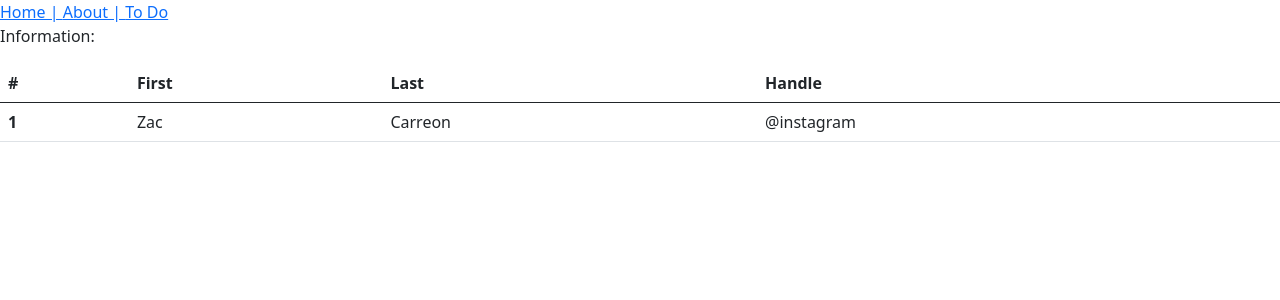
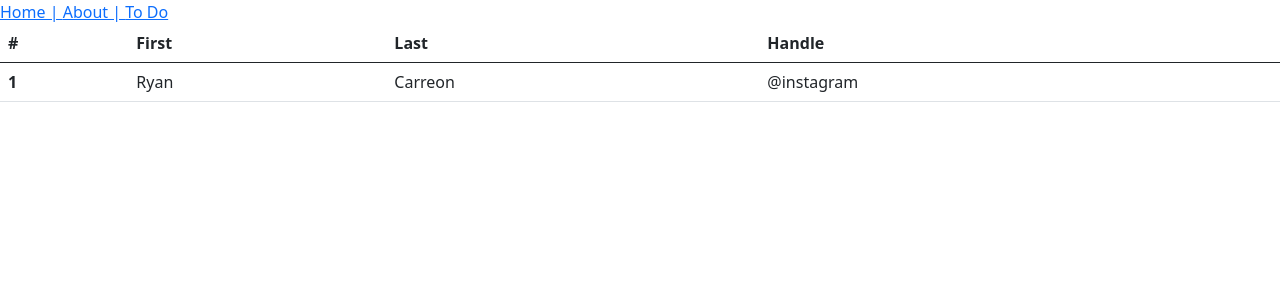
Before and after one commit to jzicc/Routing-Demo-2135-jzc, an Angular app: page /about in a window 1280 px wide. Shown: the top 300 px of the page. Built offline with nearby package versions, Linux system fonts and the light colour scheme.

Commit message:
1 file modified

```diff
--- a/src/app/about/about.component.html
+++ b/src/app/about/about.component.html
@@ -1,7 +1,5 @@
-<p>Information:</p>
-
 <table class="table">
-  <thead>
+  <thead class="thead-dark">
     <tr>
       <th scope="col">#</th>
       <th scope="col">First</th>
@@ -12,9 +10,11 @@
   <tbody>
     <tr>
       <th scope="row">1</th>
-      <td>Zac</td>
+      <td>Ryan</td>
       <td>Carreon</td>
       <td>@instagram</td>
     </tr>
+    <tr>
+
   </tbody>
 </table>
```
